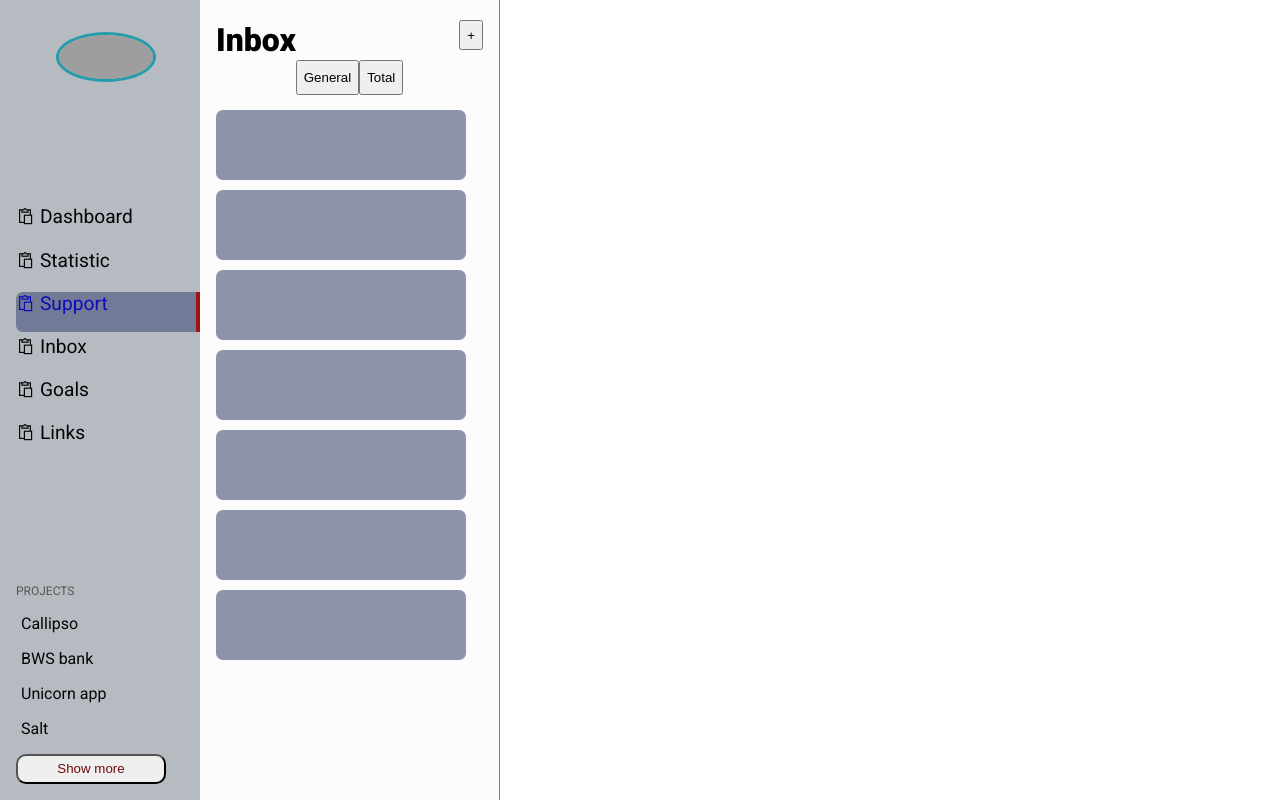
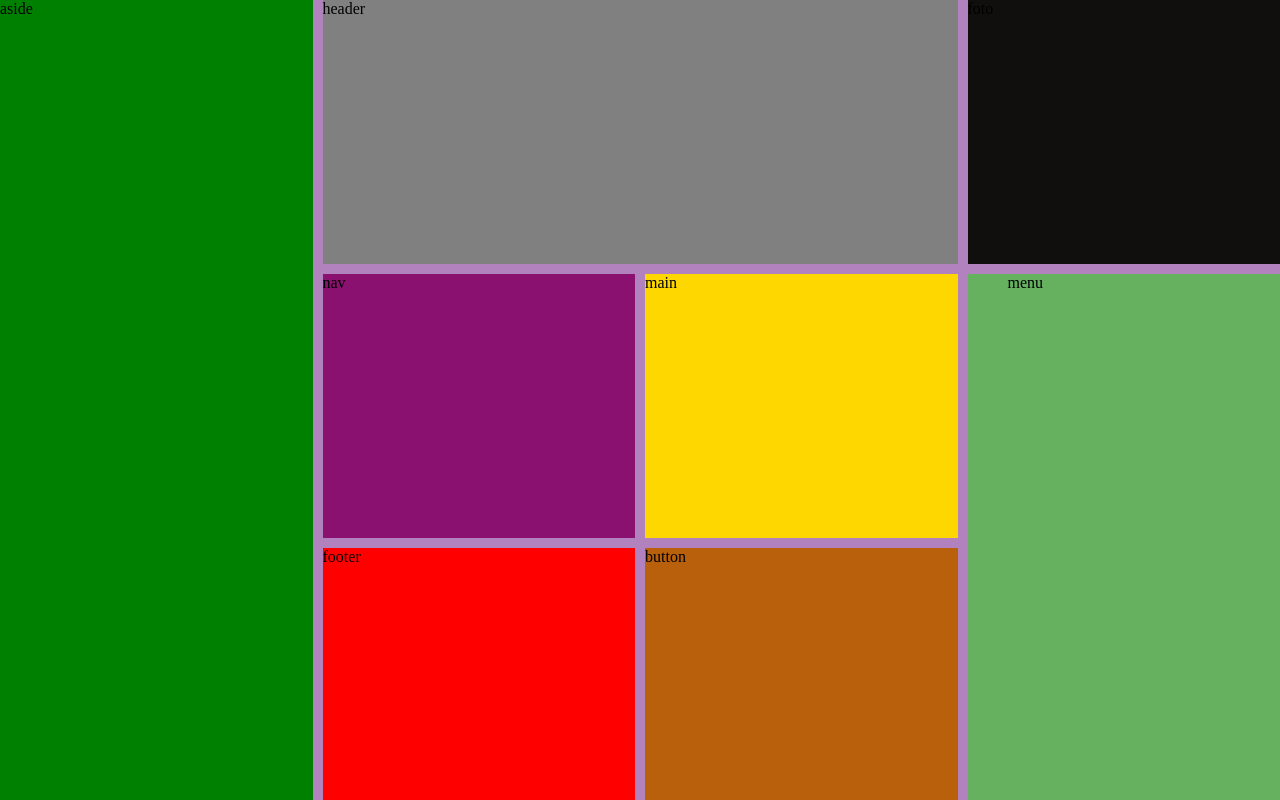
Before and after one commit to AleksandrSapunov/FEHomeWork, a plain HTML site: page index.html in a window 1280 px wide. Drawn offline with nearby package versions, Linux system fonts and the light colour scheme; grey boxes are pictures that could not be loaded.

Commit message:
homeworksecond

```diff
--- a/index.html
+++ b/index.html
@@ -1,244 +1,86 @@
 <!DOCTYPE html>
 <html lang="en">
 <head>
-    <meta charset="UTF-8" />
-    <meta http-equiv="X-UA-Compatible" content="IE=edge" />
-    <meta name="viewport" content="width=device-width, initial-scale=1.0" />
-    <title>inBoxLesson</title>
-    <link
-      rel="stylesheet"
-      href="https://maxst.icons8.com/vue-static/landings/line-awesome/line-awesome/1.3.0/css/line-awesome.min.css"
-    />
+    <meta charset="UTF-8">
+    <meta http-equiv="X-UA-Compatible" content="IE=edge">
+    <meta name="viewport" content="width=device-width, initial-scale=1.0">
+    <title>grid</title>
     <style>
-      @import url("https://fonts.googleapis.com/css2?family=Roboto:wght@300;400;500;900&display=swap");
-      * {
-        box-sizing: border-box;
+        html,
+        body,
+        .wrapper{
+            height: 100%;
+            background: rgb(178, 130, 190);
         }
-      html,
-      body {
-        height: 100%;
-      }
-      main {
-        height: 100%;
-      }
-      body {
-        font-family: "Roboto", sans-serif;
+        body{
             margin: 0;
         }
-      .sidebar {
-        position: fixed;
-        top: 0;
-        left: 0;
-        background: #b5bbc0;
-        height: 100%;
-        display: flex;
-        justify-content: space-between;
-        flex-direction: column;
-        width: 200px;
-        padding: 1rem 0rem 1rem 1rem;
-        user-select: none;
+        header{
+            background: grey;
+            grid-area: header;
         }
-      .logo {
-        height: 50px;
-        width: 100px;
-        border-radius: 50%;
-        border: solid rgb(35, 156, 172);
+        aside{
+            background: green;
+            grid-area: aside;
         }
-      .menu__item {
-        margin-bottom: 0.2rem;
-        height: 5vh;
+        main{
+            background: gold;
+            grid-area: main;
         }
-      .menu__item:hover {
-        background: #727a97;
-        border-right: 3px solid #6d0a0a;
-        border-radius: 7px 0 0 7px;
+        nav{
+            background: rgb(138, 17, 112);
+            grid-area: nav;
         }
-      .menu__link {
-        text-decoration: none;
-        font-size: 1.2rem;
-        color: rgb(3, 6, 8);
+        footer{
+            background: red;
+            grid-area: footer;
         }
-      .menu__item--active {
-        background: #727a97;
-        border-right: 4px solid #a51111;
-        border-radius: 7px 0 0 7px;
+        menu{
+            background: rgb(101, 177, 95);
+            grid-area: menu;
+            margin: 0;
         }
-      .menu__list--active {
-        color: rgb(12, 12, 184);
+        div{
+            background: rgb(185, 96, 12);
+            grid-area: div;
         }
-      .menu__list {
-        list-style: none;
-        margin: 0;
-        padding: 0;
+        article{
+            background: rgb(17, 14, 14);
+            grid-area: article;
         }
-      .projects__title {
-        font-size: 0.75rem;
-        font-weight: 400;
-        color: rgb(88, 86, 86);
+        .wrapper{
+            display: grid;
+            grid-template-columns:1fr 1fr 1fr 1fr;
+            grid-template-rows:  33% 33% 1fr;
+            grid-template-areas:
+            "aside header header article"
+            "aside nav main menu"
+            "aside footer div menu"
+           ;
+           grid-gap: 10px;
         }
-      .projects__list {
-        padding-left: 5px;
-      }
-      .projects {
-        text-decoration: none;
-        color: rgb(3, 6, 8);
-      }
-      .projects__list {
-        cursor: pointer;
-      }
-      .projects__button {
-        width: 150px;
-        height: 30px;
-        border-radius: 10px;
-        color: #6d0a0a;
-      }
-      .projects__button:hover {
-        background: #1534a7;
-        cursor: pointer;
-      }
-      .inbox {
-        background: #fcfcfc;
-        border-right: 1px solid gray;
-        width: 300px;
-        height: 100%;
-        position: absolute;
-        top: 0;
-        left: 200px;
-        padding: 0rem 1rem;
-      }
-      .titl {
-        display: flex;
-        justify-content: space-between;
-        height: 60px;
-      }
-      .titl__button {
-        height: 30px;
-        margin-top: 20px;
-      }
-      .inbox__navigation {
-        display: flex;
-        justify-content: center;
-        height: 35px;
-      }
-      .contacts {
-        flex-direction: column;
-        margin-top: 15px;
-        overflow-y: scroll;
-        height: 550px;
-      }
-      .contacts__list {
-        height: 70px;
-        width: 250px;
-        background: #8c93aa;
-        margin-bottom: 10px;
-        border-radius: 7px;
-      }
+
     </style>
 </head>
+
 <body>
-    <aside class="sidebar">
-      <figure>
-        <img
-          class="logo"
-          src="https://st2.depositphotos.com/6995204/42104/v/600/depositphotos_421043906-stock-illustration-modern-creative-graphic-design-word.jpg
-            "
-          alt=""
-        />
-      </figure>
-      <nav class="menu">
-        <ul class="menu__list">
-          <li class="menu__item">
-            <a class="menu__link" href="">
-              <span class="menu__icon">
-                <i class="las la-paste"></i>
-              </span>
-              <span class="menu__text">Dashboard</span>
-            </a>
-          </li>
-          <li class="menu__item">
-            <a class="menu__link" href="">
-              <span class="menu__icon">
-                <i class="las la-paste"></i>
-              </span>
-              <span class="menu__text">Statistic</span>
-            </a>
-          </li>
-          <li class="menu__item menu__item--active">
-            <a class="menu__link menu__list--active" href="">
-              <span class="menu__icon">
-                <i class="las la-paste"></i>
-              </span>
-              <span class="menu__text">Support</span>
-            </a>
-          </li>
-          <li class="menu__item">
-            <a class="menu__link" href="">
-              <span class="menu__icon">
-                <i class="las la-paste"></i>
-              </span>
-              <span class="menu__text">Inbox</span>
-            </a>
-          </li>
-          <li class="menu__item">
-            <a class="menu__link" href="">
-              <span class="menu__icon">
-                <i class="las la-paste"></i>
-              </span>
-              <span class="menu__text">Goals</span>
-            </a>
-          </li>
-          <li class="menu__item">
-            <a class="menu__link" href="">
-              <span class="menu__icon">
-                <i class="las la-paste"></i>
-              </span>
-              <span class="menu__text">Links</span>
-            </a>
-          </li>
-        </ul>
-      </nav>
-      <section class="projects">
-        <h4 class="projects__title">PROJECTS</h4>
-        <ul class="projects__list">
-          Callipso
-        </ul>
-        <ul class="projects__list">
-          BWS bank
-        </ul>
-        <ul class="projects__list">
-          Unicorn app
-        </ul>
-        <ul class="projects__list">
-          Salt
-        </ul>
-        <button class="projects__button">Show more</button>
-      </section>
-    </aside>
-    <main>
-      <div class="inbox">
-        <header class="titl">
-          <h1 class="titl__name">Inbox</h1>
-          <button class="titl__button">+</button>
-        </header>
-        <div class="inbox__navigation">
-          <button class="inbox__navigation--left">General</button>
-          <button class="inbox__navigation--right">Total</button>
+    <div class="wrapper">
+        <aside>aside</aside>
+
+       <header>header</header>
+       <article>foto</article>
+
+       <main>main</main>
+       <nav>nav</nav>
+
+
+       <menu>menu</menu>
+
+       <div>button</div>
+       <footer>footer</footer>
+
+
     </div>
-        <section class="contacts">
-          <div class="contacts__list"></div>
-          <div class="contacts__list"></div>
-          <div class="contacts__list"></div>
-          <div class="contacts__list"></div>
-          <div class="contacts__list"></div>
-          <div class="contacts__list"></div>
-          <div class="contacts__list"></div>
-          <div class="contacts__list"></div>
-          <div class="contacts__list"></div>
-          <div class="contacts__list"></div>
-        </section>
-      </div>
-      <div class="chat"></div>
-      <div class="panel"></div>
-    </main>
+
 </body>
 </html>
```
Also changed, not shown: index (2).html (deleted, +0 -86 lines). Lines whose indentation alone changed are shown as unchanged.
